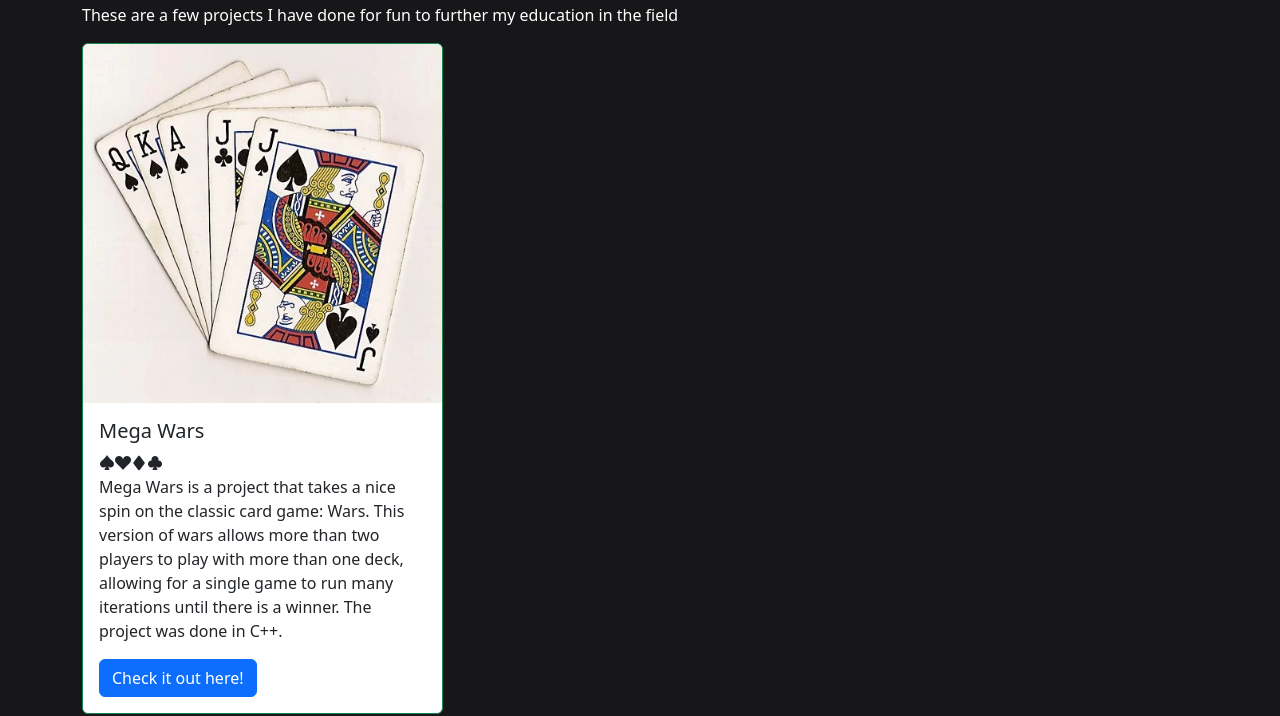
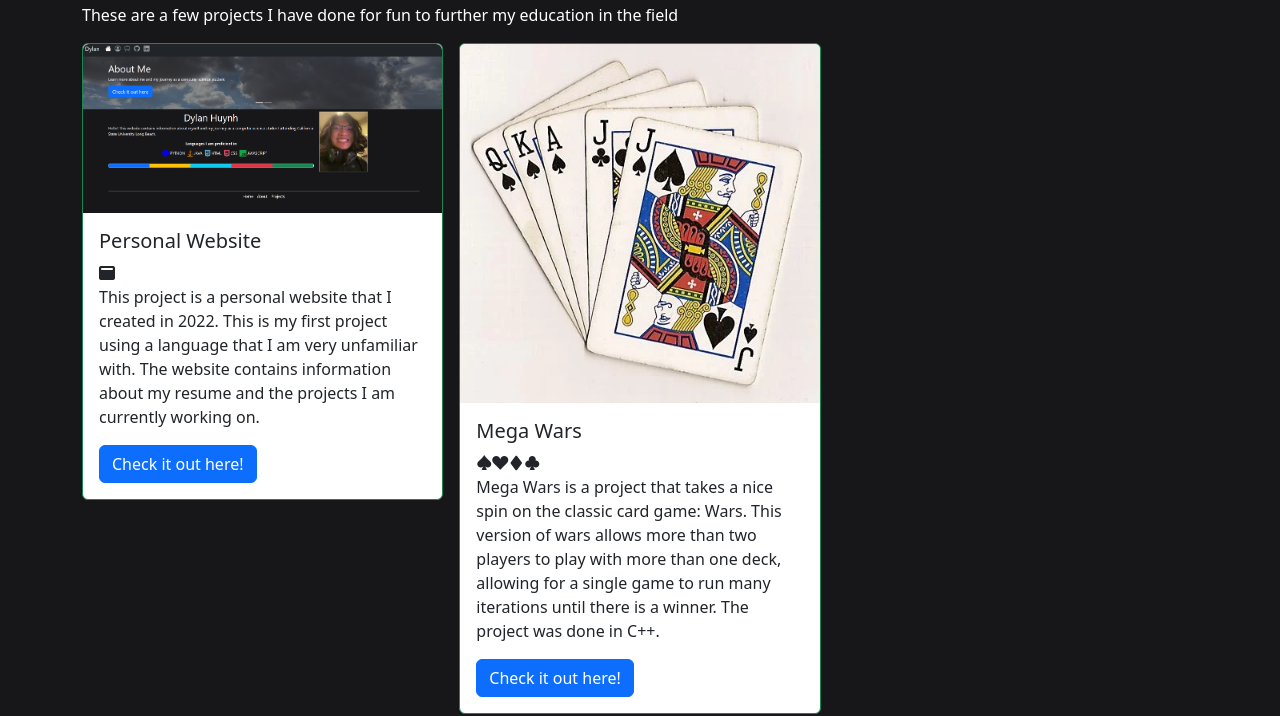
Before and after one commit to dolan77/dolan77.github.io, a website: page projects.html in a window 1280 px wide. Shown: the part 118-834 px from the top of the page. Drawn offline with nearby package versions, Linux system fonts and the light colour scheme.

Commit message:
Updated projects, index and about.html
added a new project to projects.html, added an image used for the project in the images folder. updated the navbars and project links to redirect to a new tab. <a> links that redirect you outside the website now have  noreferrer noopener to prevent tabnabbing.

```diff
--- a/projects.html
+++ b/projects.html
@@ -26,8 +26,8 @@
                 <a class="nav-item nav-link" href="index.html"><i class="bi bi-house" style="font-size:x-large;"></i></a>
                 <a class="nav-item nav-link" href="about.html"><i class="bi bi-person-circle" style="font-size:x-large;"></i></a>
                 <a class="nav-item nav-link active" href="projects.html"><i class="bi bi-easel-fill" style="font-size:x-large"></i><span class="visually-hidden">(current)</span></a>
-                <a class="nav-item nav-link" href="https://github.com/dolan77"> <i class="bi bi-github" style="font-size:x-large;"></i></a>
-                <a class="nav-item nav-link" href="https://www.linkedin.com/in/dylan-huynh-13133b256/"><i class="bi bi-linkedin"style="font-size:x-large;"></i></a>
+                <a class="nav-item nav-link" href="https://github.com/dolan77" target="_blank" rel="noopener noreferrer"> <i class="bi bi-github" style="font-size:x-large;"></i></a>
+                <a class="nav-item nav-link" href="https://www.linkedin.com/in/dylan-huynh-13133b256/" target="_blank" rel="noopener noreferrer"><i class="bi bi-linkedin"style="font-size:x-large;"></i></a>
 
               </div>
             </div>
@@ -57,6 +57,23 @@
                     </div>
                 </div> -->
 
+                <!-- Project 1: Personal Website-->
+                <div class="col-12 col-md-6 col-lg-4">
+                    <div class="card border-success mb-3">
+                        <img src="images/site-screenshot.png" class="class-img-top rounded-top">
+                        <div class="card-body">
+                            <h5 class="card-title">Personal Website</h5>
+                            <i class="fa-solid fa-window-maximize"></i>
+                            <p class="card-text">This project is a personal website that I created in 2022. This is my first project using a language that I am very unfamiliar with. The
+                                website contains information about my resume and the projects I am currently working on.
+                            </p>
+                            <a href="https://dolan77.github.io/" target="_blank" rel="noopener noreferrer" class="btn btn-primary">Check it out here!</a>
+                        </div>
+                    </div>
+                </div>
+
+
+
                 <!-- Project 2: Mega Wars-->
                 <div class="col-12 col-md-6 col-lg-4">
                     <div class="card border-success mb-3">
@@ -67,7 +84,7 @@
                             <p class="card-text">Mega Wars is a project that takes a nice spin on the classic card game: Wars. This version of wars allows more than two players to play with
                                 more than one deck, allowing for a single game to run many iterations until there is a winner. The project was done in C++.
                             </p>
-                            <a href="https://replit.com/@Dolan123/MegaWars?v=1" class="btn btn-primary">Check it out here!</a>
+                            <a href="https://replit.com/@Dolan123/MegaWars?v=1" target="_blank" rel="noopener noreferrer" class="btn btn-primary">Check it out here!</a>
                         </div>
                     </div>
                 </div>
@@ -92,7 +109,7 @@
                         <h5 class="card-title">Hololive Tracker</h5>
                         <p class="card-text">Hololive tracker is one of the first Web API's I plan to create. This site allows a user to look up hololive talents and displays if
                             they are currently streaming or not, as well as their top 5 videos. This uses the hololive api found at
-                            <span><a href="https://api.holotools.app/v1/api-docs/">here</a></span>
+                            <span><a href="https://api.holotools.app/v1/api-docs/" target="_blank" rel="noopener noreferrer">here</a></span>
                         </p>
                         <p>This project is currently a work in progress</p>
                         <div class="progress">
```
Also changed, not shown: about.html (+2 -2 lines), index.html (+2 -2 lines), images/site-screenshot.png (added).
